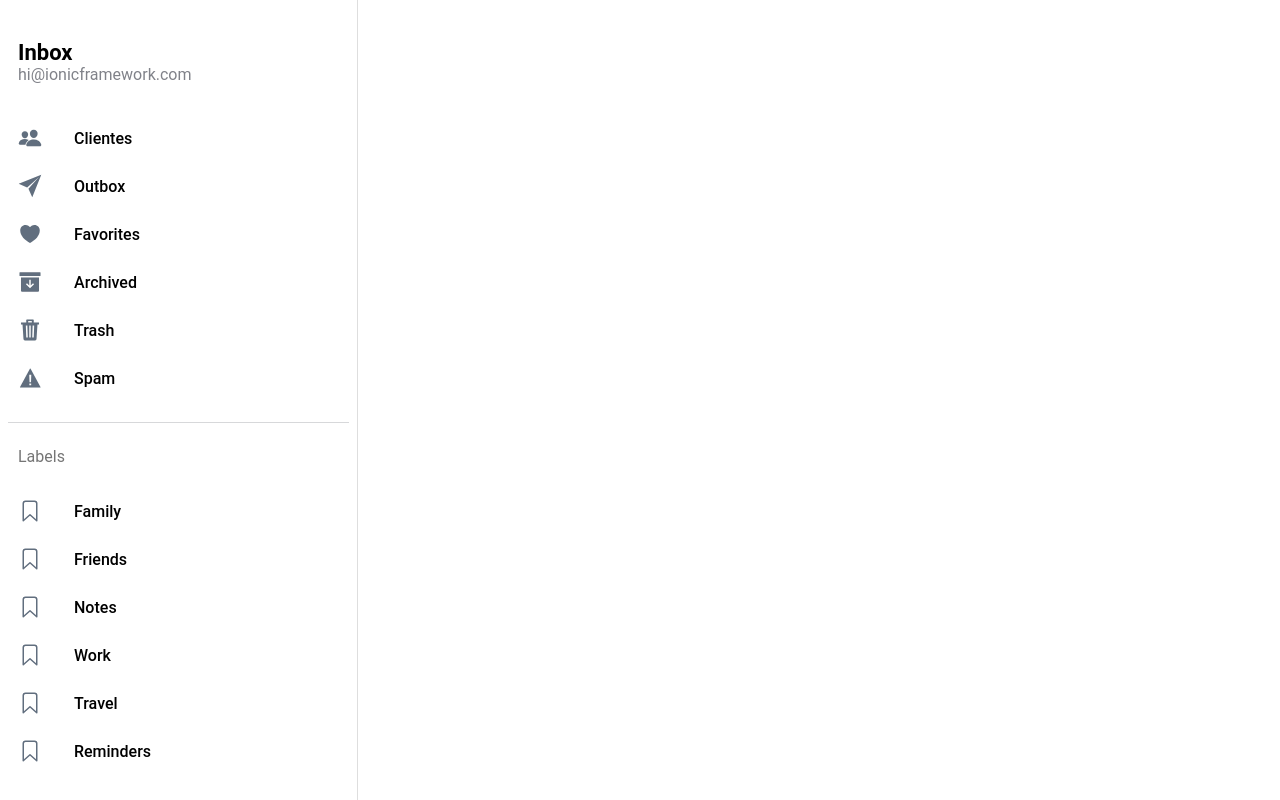
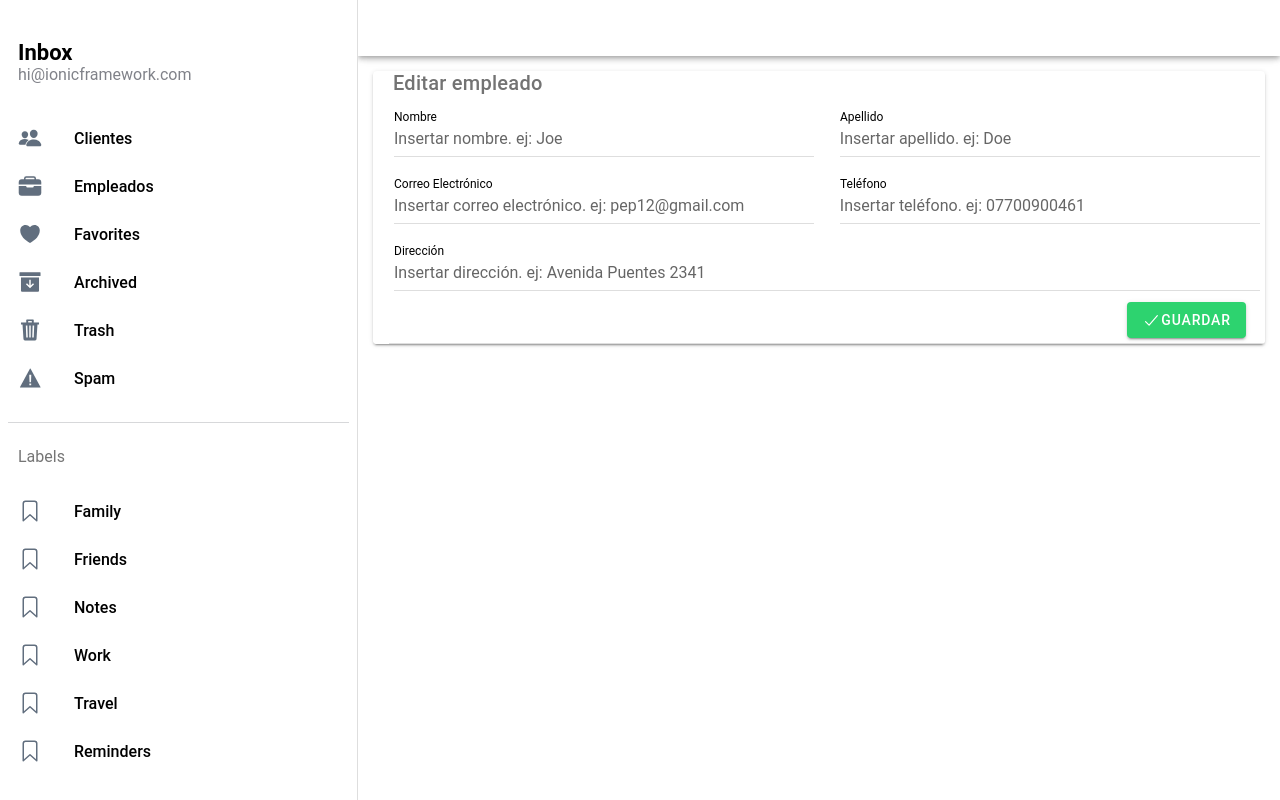
Before and after one commit to FrancarriYT/myJavaAndSpringbootApp, a React (Vite) app: page /page/employee/1 in a window 1280 px wide. Built offline with nearby package versions, Linux system fonts and the light colour scheme.

Commit message:
Added a new section for Employees.

```diff
--- a/src/App.tsx
+++ b/src/App.tsx
@@ -24,6 +24,8 @@ import '@ionic/react/css/display.css';
 import './theme/variables.css';
 import CustomerList from './pages/customer/CustomerList';
 import CustomerEdit from './pages/customer/CustomerEdit';
+import EmployeeList from './pages/employee/EmployeeList';
+import EmployeeEdit from './pages/employee/EmployeeEdit';
 
 setupIonicReact();
 
@@ -45,6 +47,14 @@ const App: React.FC = () => {
             <Route path="/page/customer/:id" exact={true}>
               <CustomerEdit/>
             </Route>
+
+            <Route path="/page/employees" exact={true}>
+              <EmployeeList/>
+            </Route>
+
+            <Route path="/page/employee/:id" exact={true}>
+              <EmployeeEdit/>
+            </Route>
           </IonRouterOutlet>
         </IonSplitPane>
       </IonReactRouter>
--- a/src/components/Menu.tsx
+++ b/src/components/Menu.tsx
@@ -11,7 +11,7 @@ import {
 } from '@ionic/react';
 
 import { useLocation } from 'react-router-dom';
-import { archiveOutline, archiveSharp, bookmarkOutline, heartOutline, heartSharp, mailOutline, mailSharp, paperPlaneOutline, paperPlaneSharp, trashOutline, trashSharp, warningOutline, warningSharp, people, peopleOutline } from 'ionicons/icons';
+import { archiveOutline, archiveSharp, bookmarkOutline, heartOutline, heartSharp, mailOutline, mailSharp, paperPlaneOutline, paperPlaneSharp, trashOutline, trashSharp, warningOutline, warningSharp, people, peopleOutline, briefcaseOutline, briefcase } from 'ionicons/icons';
 import './Menu.css';
 
 interface AppPage {
@@ -29,10 +29,10 @@ const appPages: AppPage[] = [
     mdIcon: people
   },
   {
-    title: 'Outbox',
-    url: '/page/Outbox',
-    iosIcon: paperPlaneOutline,
-    mdIcon: paperPlaneSharp
+    title: 'Empleados',
+    url: '/page/employees',
+    iosIcon: briefcaseOutline,
+    mdIcon: briefcase
   },
   {
     title: 'Favorites',
--- /dev/null
+++ b/src/pages/employee/Employee.ts
@@ -0,0 +1,9 @@
+export default interface Employee {
+    id?: string;
+    firstname?: string;
+    lastname?: string;
+    email?: string;
+    phone?: string;
+    address?: string;
+
+}
--- /dev/null
+++ b/src/pages/employee/EmployeeApi.ts
@@ -0,0 +1,44 @@
+import { search } from "ionicons/icons";
+import Employee from "./Employee";
+
+export function searchEmployees() {
+    if (!localStorage['employees']) {
+      localStorage['employees'] = '[]';
+    }
+
+    let employees = localStorage['employees'];
+    return JSON.parse(employees);
+  }
+
+
+export function removeEmployee(id:string){
+    let employees = searchEmployees();
+    let index = employees.findIndex((employee:Employee) => employee.id == id);
+    employees.splice(index, 1);
+    localStorage['employees'] = JSON.stringify(employees);
+}
+
+export function saveEmployee(employee: Employee) {
+    let employees = searchEmployees();
+    if (employee.id) {
+      // Editar cliente existente
+      let index = employees.findIndex((c: Employee) => c.id === employee.id);
+      if (index !== -1) {
+        employees[index] = employee;
+      } else {
+        console.error("Cliente no encontrado para editar.");
+      }
+    } else {
+      // Nuevo cliente
+      employee.id = String(Math.round(Math.random() * 1000)); // Otra opción: employee.id = (Math.round(Math.random() * 1000)).toString();
+      employees.push(employee);
+    }
+
+    localStorage['employees'] = JSON.stringify(employees);
+  }
+
+export function searchEmployeeById(id : string){
+
+    let employees = searchEmployees();
+    return employees.find((employee:Employee) => employee.id == id)
+}
--- /dev/null
+++ b/src/pages/employee/EmployeeEdit.tsx
@@ -0,0 +1,132 @@
+import React, { useEffect, useState } from 'react';
+import {
+    IonButton,
+  IonButtons,
+  IonCard,
+  IonCol,
+  IonContent,
+  IonGrid,
+  IonHeader,
+  IonIcon,
+  IonInput,
+  IonItem,
+  IonMenuButton,
+  IonPage,
+  IonRow,
+  IonTitle,
+  IonToolbar,
+} from '@ionic/react';
+import { useHistory, useParams } from 'react-router';
+import { add, checkmark, close, pencil } from 'ionicons/icons';
+import { removeEmployee, saveEmployee, searchEmployeeById, searchEmployees } from './EmployeeApi';
+import Employee from './Employee';
+
+const EmployeeEdit: React.FC = () => {
+  const { name, id } = useParams<{ name: string; id : string }>();
+
+
+  const [ employee, setEmployee] = useState<Employee> ({});
+  const history = useHistory();
+  useEffect(() => {
+    search();
+    }, []);
+
+
+    const search = () => {
+        if (id !== 'new') {
+          let result = searchEmployeeById(id);
+          if (result) {
+            setEmployee(result);
+          }
+        }
+      };
+
+
+  const save = ()  => {
+
+    saveEmployee(employee);
+    history.push('/page/employees');
+  }
+  return (
+    <IonPage>
+      <IonHeader>
+        <IonToolbar>
+          <IonButtons slot="start">
+            <IonMenuButton />
+          </IonButtons>
+          <IonTitle>{name}</IonTitle>
+        </IonToolbar>
+      </IonHeader>
+
+      <IonContent fullscreen>
+        <IonHeader collapse="condense">
+          <IonToolbar>
+            <IonTitle size="large">{name}</IonTitle>
+          </IonToolbar>
+        </IonHeader>
+
+        {/* Elementos de título de la tabla */}
+        <IonGrid className='table'>
+        <IonCard className='table-card'>
+            <IonTitle>{id === 'new' ? 'Agregar empleado' : 'Editar empleado'}</IonTitle>
+
+            <IonRow>
+                <IonCol>
+                    <IonItem>
+                        <IonInput label="Nombre" labelPlacement="stacked" placeholder="Insertar nombre. ej: Joe"
+                        value={employee.firstname} onIonChange={e => employee.firstname = String(e.detail.value)}></IonInput>
+                    </IonItem>
+                </IonCol>
+
+                <IonCol>
+                    <IonItem>
+                        <IonInput label="Apellido" labelPlacement="stacked" placeholder="Insertar apellido. ej: Doe"
+                        value = {employee.lastname} onIonChange={e => employee.lastname = String(e.detail.value)}></IonInput>
+                    </IonItem>
+                </IonCol>
+
+            </IonRow>
+            <IonRow>
+                <IonCol>
+                    <IonItem>
+                        <IonInput label="Correo Electrónico" labelPlacement="stacked" placeholder="Insertar correo electrónico. ej: pep12@gmail.com"
+                        value={employee.email} onIonChange={e => employee.email = String(e.detail.value)}></IonInput>
+                    </IonItem>
+                </IonCol>
+
+                <IonCol>
+                    <IonItem>
+                        <IonInput label="Teléfono" labelPlacement="stacked" placeholder="Insertar teléfono. ej: 07700900461 "
+                        value={employee.phone} onIonChange={e => employee.phone = String(e.detail.value)}></IonInput>
+                    </IonItem>
+                </IonCol>
+            </IonRow>
+            <IonRow>
+                <IonCol>
+                    <IonItem>
+                        <IonInput label="Dirección" labelPlacement="stacked" placeholder="Insertar dirección. ej: Avenida Puentes 2341"
+                        value={employee.address} onIonChange={e => employee.address = String(e.detail.value)}></IonInput>
+                    </IonItem>
+                </IonCol>
+            </IonRow>
+
+
+
+
+            <IonItem>
+                <IonButton onClick= {save} color = "success" fill='solid' slot='end' size='default'>
+                <IonIcon icon={checkmark}/>
+                    Guardar
+                </IonButton>
+            </IonItem>
+
+
+        </IonCard>
+        </IonGrid>
+
+      </IonContent>
+    </IonPage>
+  );
+};
+
+export default EmployeeEdit;
--- /dev/null
+++ b/src/pages/employee/EmployeeList.tsx
@@ -0,0 +1,111 @@
+import React, { useEffect, useState } from 'react';
+import {
+    IonButton,
+  IonButtons,
+  IonCard,
+  IonCol,
+  IonContent,
+  IonGrid,
+  IonHeader,
+  IonIcon,
+  IonItem,
+  IonMenuButton,
+  IonPage,
+  IonRow,
+  IonTitle,
+  IonToolbar,
+} from '@ionic/react';
+import { useHistory, useParams } from 'react-router';
+import { add, close, pencil } from 'ionicons/icons';
+import { removeEmployee, searchEmployees } from './EmployeeApi';
+import Employee from './Employee';
+
+const EmployeeList: React.FC = () => {
+  const { name } = useParams<{ name: string }>();
+
+  const [ employees, setEmployees] = useState<Employee[]> ([]);
+  const history = useHistory();
+  useEffect(() => {
+    search();
+    }, [history.location.pathname]);
+
+  const remove = (id:string) => {
+      removeEmployee(id);
+      search();
+  }
+  const search = () =>{
+      let result = searchEmployees();
+      setEmployees(result);
+  }
+
+  const addEmployee = () => {
+    history.push('/page/employee/new')
+  }
+  const editEmployee = (id:string) => {
+    history.push('/page/employee/' + id)
+  }
+  return (
+    <IonPage>
+      <IonHeader>
+        <IonToolbar>
+          <IonButtons slot="start">
+            <IonMenuButton />
+          </IonButtons>
+          <IonTitle>{name}</IonTitle>
+        </IonToolbar>
+      </IonHeader>
+
+      <IonContent fullscreen>
+        <IonHeader collapse="condense">
+          <IonToolbar>
+            <IonTitle size="large">{name}</IonTitle>
+          </IonToolbar>
+        </IonHeader>
+
+        {/* Elementos de título de la tabla */}
+        <IonGrid className='table'>
+        <IonCard className='table-card'>
+            <IonTitle>Gestión de empleados</IonTitle>
+            <IonItem>
+                <IonButton onClick = {addEmployee}color = "primary" fill='solid' slot='end' size='default'>
+                <IonIcon icon={add}/>
+                    Agregar Empleado
+                </IonButton>
+            </IonItem>
+
+
+        <IonRow className='table-header'>
+            <IonCol>Nombre</IonCol>
+            <IonCol>Email</IonCol>
+            <IonCol>Teléfono</IonCol>
+            <IonCol>Dirección</IonCol>
+            <IonCol>Acciones</IonCol>
+        </IonRow>
+
+        {employees.map((employee: Employee) =>
+            <IonRow>
+                <IonCol>{employee.firstname} {employee.lastname}</IonCol>
+                <IonCol>{employee.email}</IonCol>
+                <IonCol>{employee.phone}</IonCol>
+                <IonCol>{employee.address}</IonCol>
+                <IonCol>
+                    <IonButton color= 'primary' fill='clear' onClick={() => editEmployee(String(employee.id))}>
+                        <IonIcon icon={pencil} slot='icon-only'/>
+                    </IonButton>
+
+                    <IonButton color= 'danger' fill='clear' onClick={() => remove(String(employee.id))}>
+                        <IonIcon icon={close} slot='icon-only'/>
+                    </IonButton>
+                </IonCol>
+            </IonRow>
+            )}
+
+        </IonCard>
+        </IonGrid>
+
+      </IonContent>
+    </IonPage>
+  );
+};
+
+export default EmployeeList;
```
